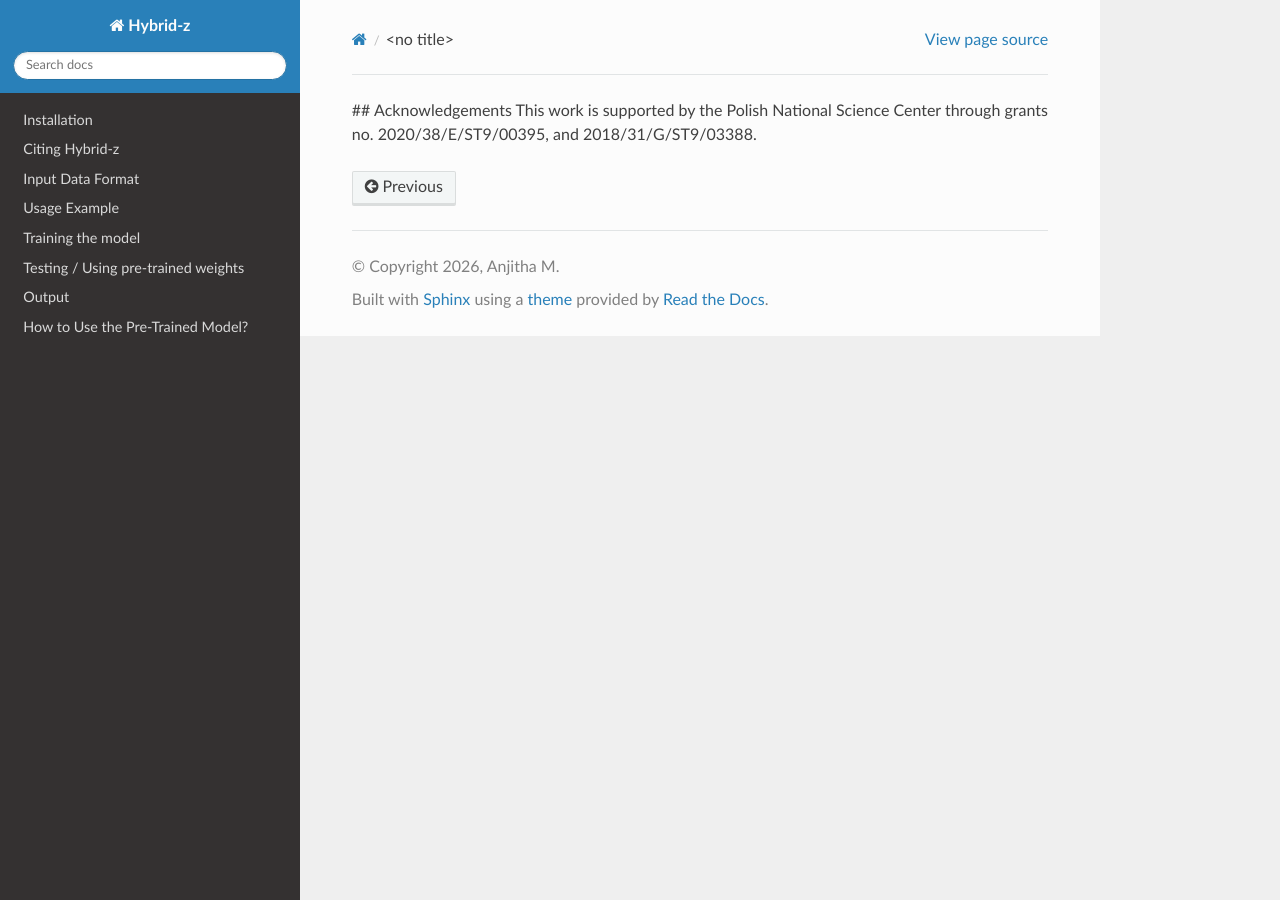
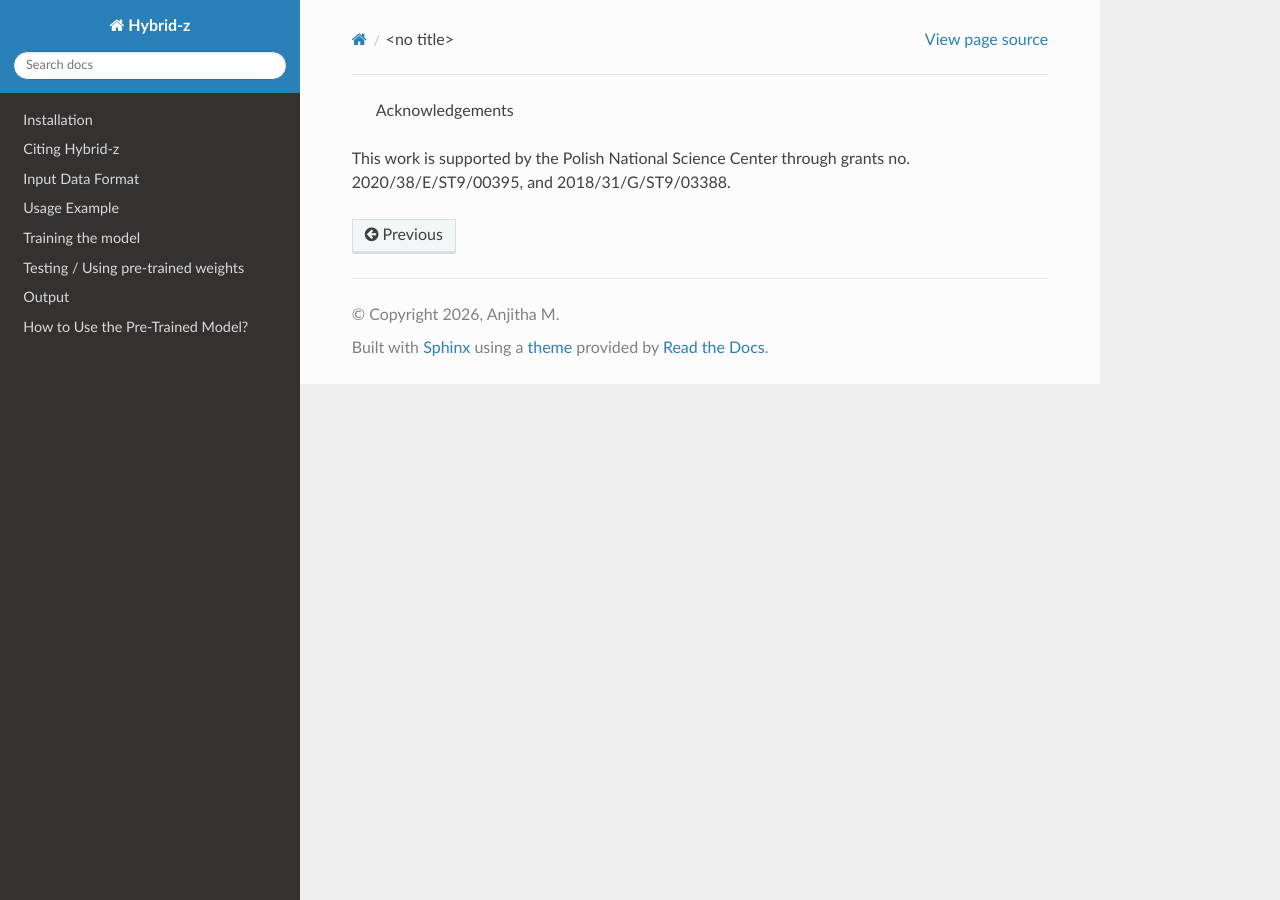
Before and after one commit to Anjithajm/Hybrid-z, a Sphinx documentation site: the page built from docs/source/acknowledgement.rst, in a window 1280 px wide. Built offline with Sphinx 7.4.7 and the Read the Docs theme 3.1.0, drawn with Linux system fonts in a browser that asks for light colours.

```diff
--- a/docs/source/acknowledgement.rst
+++ b/docs/source/acknowledgement.rst
@@ -1,3 +1,3 @@
-## Acknowledgements
+ Acknowledgements
 This work is supported by the Polish National Science Center through grants no.
 2020/38/E/ST9/00395, and 2018/31/G/ST9/03388.
```
